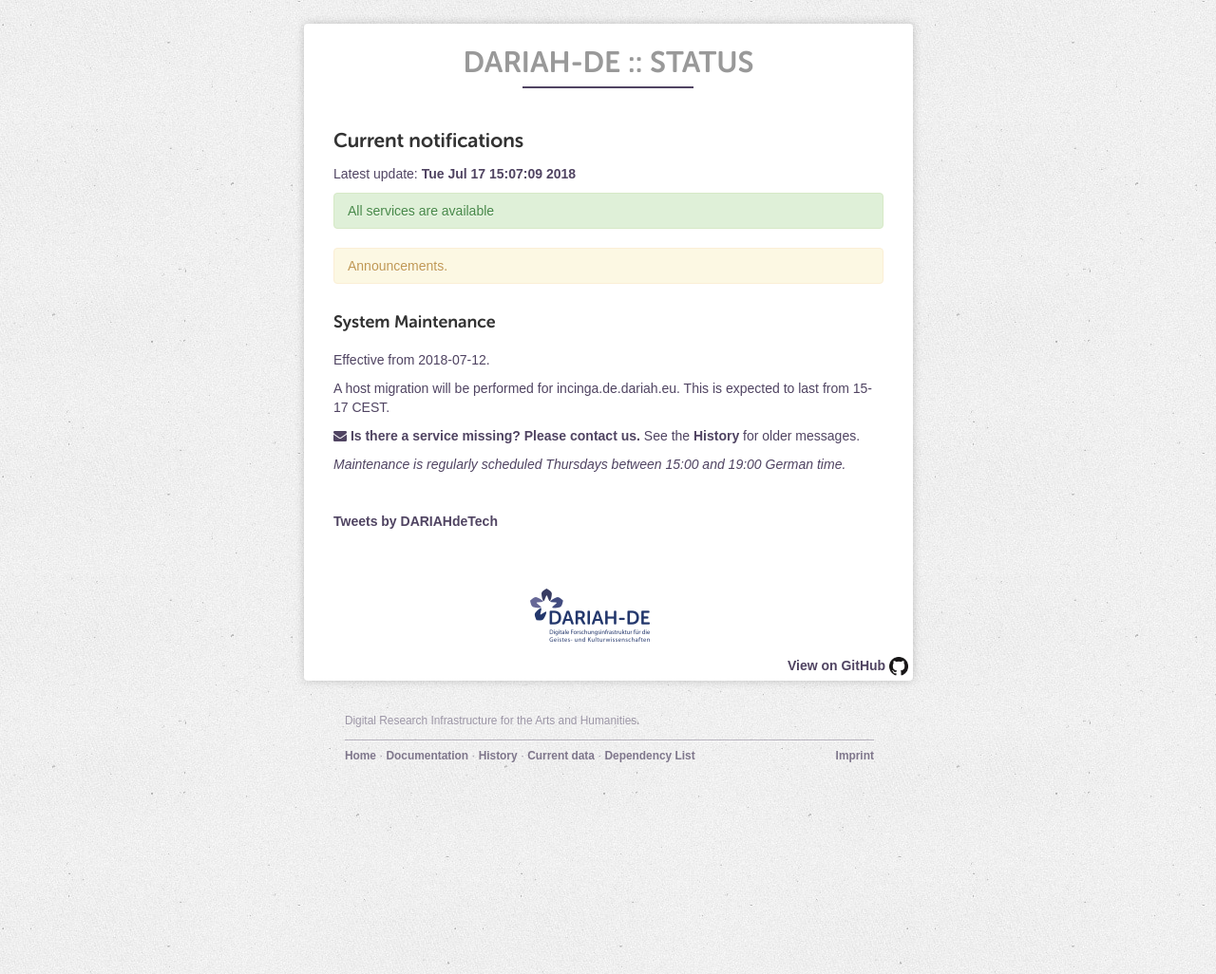
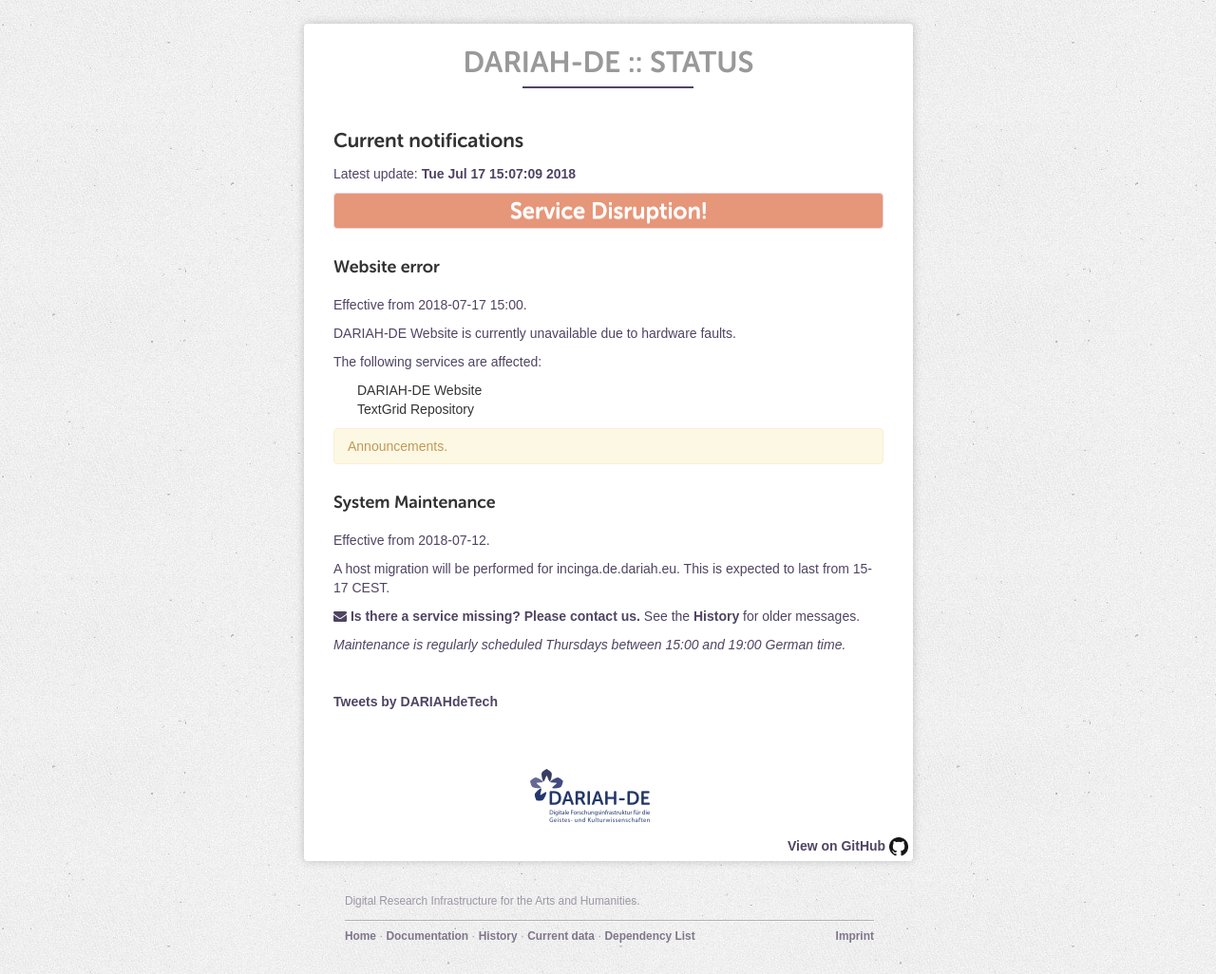
Before and after one commit to DARIAH-DE/status, a Jekyll site: the page built from index.md, in a window 1280 px wide. Shown: the whole page at 95% size. Built offline with Jekyll 4.4.1, drawn with Linux system fonts in a browser that asks for light colours; comment, search, counter and statistics services are not loaded.

Commit message:
Website error

```diff
--- a/_data/outages.yaml
+++ b/_data/outages.yaml
@@ -1,4 +1,9 @@
 ---
+- title: 'Website error'
+  description: 'DARIAH-DE Website is currently unavailable due to hardware faults.'
+  date_start: '2018-07-17 15:00'
+  affected:
+    - '/middlewares/liferay'
 - title: 'Network Issues'
   description: 'Due to network issues, many DARIAH services are affected, [see GWDG news](https://info.gwdg.de/news/stoerung-netzwerk-4/).'
   date_start: '2018-05-29 16:00'
```
